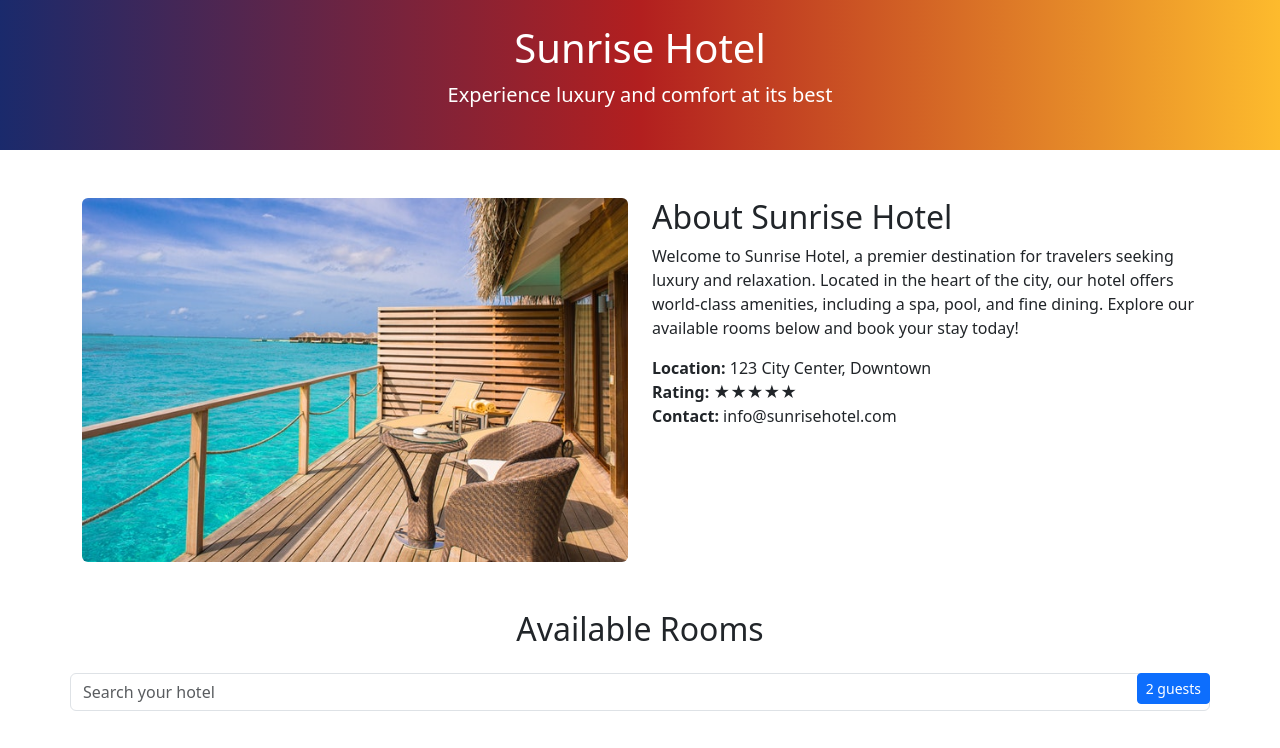
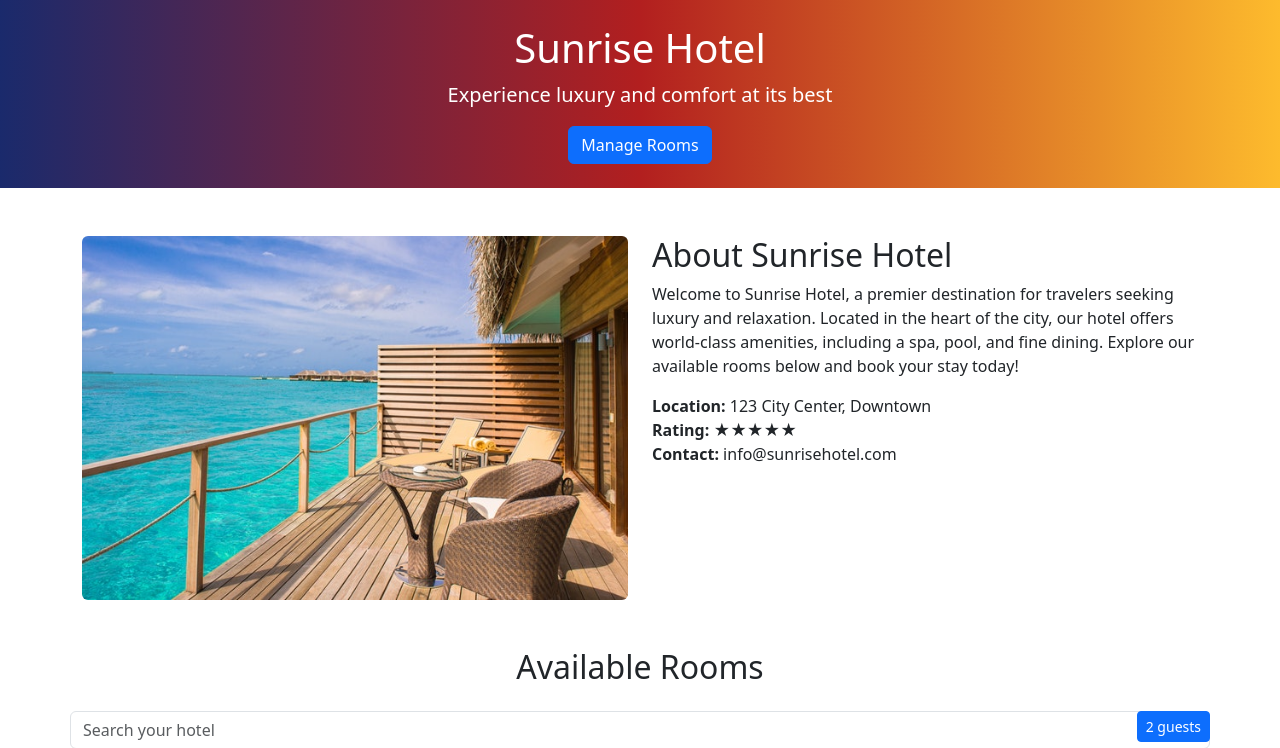
Before and after one commit to Maze-love/Theme, a plain HTML site: page hotel-overview.html in a window 1280 px wide. Shown: the top 748 px of the page. Drawn offline with nearby package versions, Linux system fonts and the light colour scheme.

Commit message:
btn added

```diff
--- a/hotel-overview.html
+++ b/hotel-overview.html
@@ -4,6 +4,7 @@
     <meta charset="UTF-8" />
     <meta name="viewport" content="width=device-width, initial-scale=1.0" />
     <title>Hotel Management - Available Rooms</title>
+
     <!-- Bootstrap CSS -->
     <link
       href="https://cdn.jsdelivr.net/npm/bootstrap@5.3.3/dist/css/bootstrap.min.css"
@@ -86,6 +87,7 @@
     <header class="bg-dark text-white text-center py-4 hotel-hero">
       <h1>Sunrise Hotel</h1>
       <p class="lead">Experience luxury and comfort at its best</p>
+      <a href="manage room.html" class="btn btn-primary">Manage Rooms</a>
     </header>
 
     <!-- Hotel Overview Section -->
```
